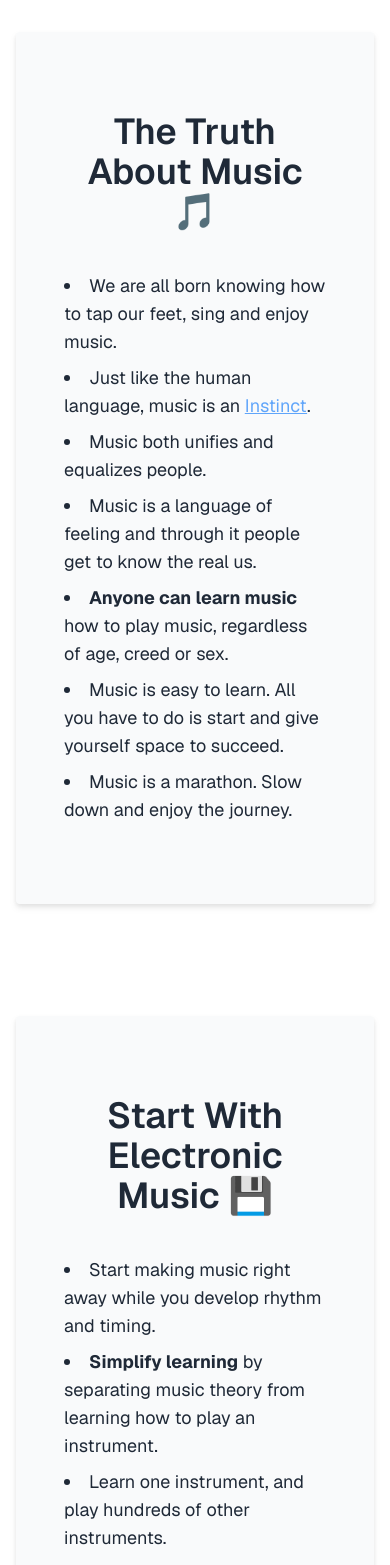
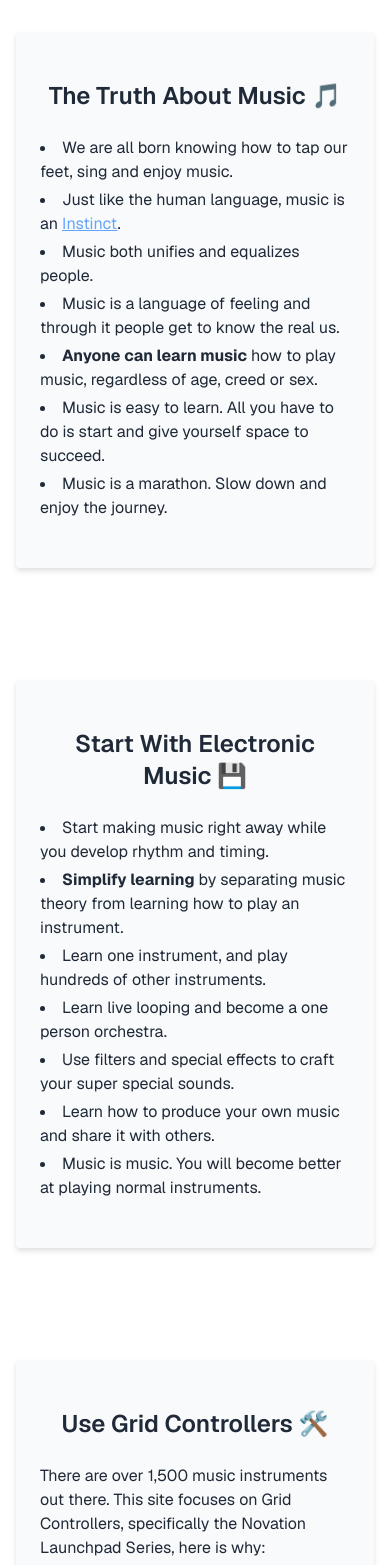
Before and after one commit to leouofa/gridbeat, a Next.js app: page / in a window 390 px wide. Shown: the part 120-1685 px from the top of the page. Built offline with nearby package versions, Linux system fonts and the light colour scheme.

Commit message:
made page responsive

```diff
--- a/app/page.tsx
+++ b/app/page.tsx
@@ -4,11 +4,11 @@ export default function Home() {
       <div className="mx-auto p-4">
         <div className="flex justify-center">
           <div className="w-full lg:w-7/12">
-            <div className="bg-gray-50 text-gray-800 px-12 py-20 mb-28 rounded drop-shadow-md">
-              <h1 className="font-sans text-4xl font-semibold text-center mb-10">
+            <div className="bg-gray-50 text-gray-800 px-6 sm:px-8 md:px-12 py-12 sm:py-16 md:py-20 mb-28 rounded drop-shadow-md">
+              <h1 className="font-sans text-2xl sm:text-3xl md:text-4xl font-semibold text-center mb-6 sm:mb-8 md:mb-10">
                 The Truth About Music 🎵
               </h1>
-              <ul className="list-disc list-inside text-lg space-y-2 font-sans">
+              <ul className="list-disc list-inside text-base sm:text-lg space-y-1 sm:space-y-2 font-sans">
                 <li>
                   We are all born knowing how to tap our feet, sing and enjoy
                   music.
@@ -42,11 +42,11 @@ export default function Home() {
               </ul>
             </div>
 
-            <div className="bg-gray-50 text-gray-800 px-12 py-20 mb-28 rounded drop-shadow-md">
-              <h1 className="font-sans text-4xl font-semibold text-center mb-10">
+            <div className="bg-gray-50 text-gray-800 px-6 sm:px-8 md:px-12 py-12 sm:py-16 md:py-20 mb-28 rounded drop-shadow-md">
+              <h1 className="font-sans text-2xl sm:text-3xl md:text-4xl font-semibold text-center mb-6 sm:mb-8 md:mb-10">
                 Start With Electronic Music 💾
               </h1>
-              <ul className="list-disc list-inside text-lg space-y-2 font-sans">
+              <ul className="list-disc list-inside text-base sm:text-lg space-y-1 sm:space-y-2 font-sans">
                 <li>
                   Start making music right away while you develop rhythm and
                   timing.
@@ -73,16 +73,16 @@ export default function Home() {
               </ul>
             </div>
 
-            <div className="bg-gray-50 text-gray-800 px-12 py-20 mb-28 rounded drop-shadow-md">
-              <h1 className="font-sans text-4xl font-semibold text-center mb-10">
+            <div className="bg-gray-50 text-gray-800 px-6 sm:px-8 md:px-12 py-12 sm:py-16 md:py-20 mb-28 rounded drop-shadow-md">
+              <h1 className="font-sans text-2xl sm:text-3xl md:text-4xl font-semibold text-center mb-6 sm:mb-8 md:mb-10">
                 Use Grid Controllers 🛠️
               </h1>
-              <p className="text-lg mb-4 font-sans">
+              <p className="text-base sm:text-lg mb-3 sm:mb-4 font-sans">
                 There are over 1,500 music instruments out there. This site
                 focuses on Grid Controllers, specifically the Novation Launchpad
                 Series, here is why:
               </p>
-              <ul className="list-disc list-inside text-lg space-y-2 font-sans">
+              <ul className="list-disc list-inside text-base sm:text-lg space-y-1 sm:space-y-2 font-sans">
                 <li>
                   Launchpads are similar to computer keyboards, making them an
                   ideal choice for those that already know how to type.
```
